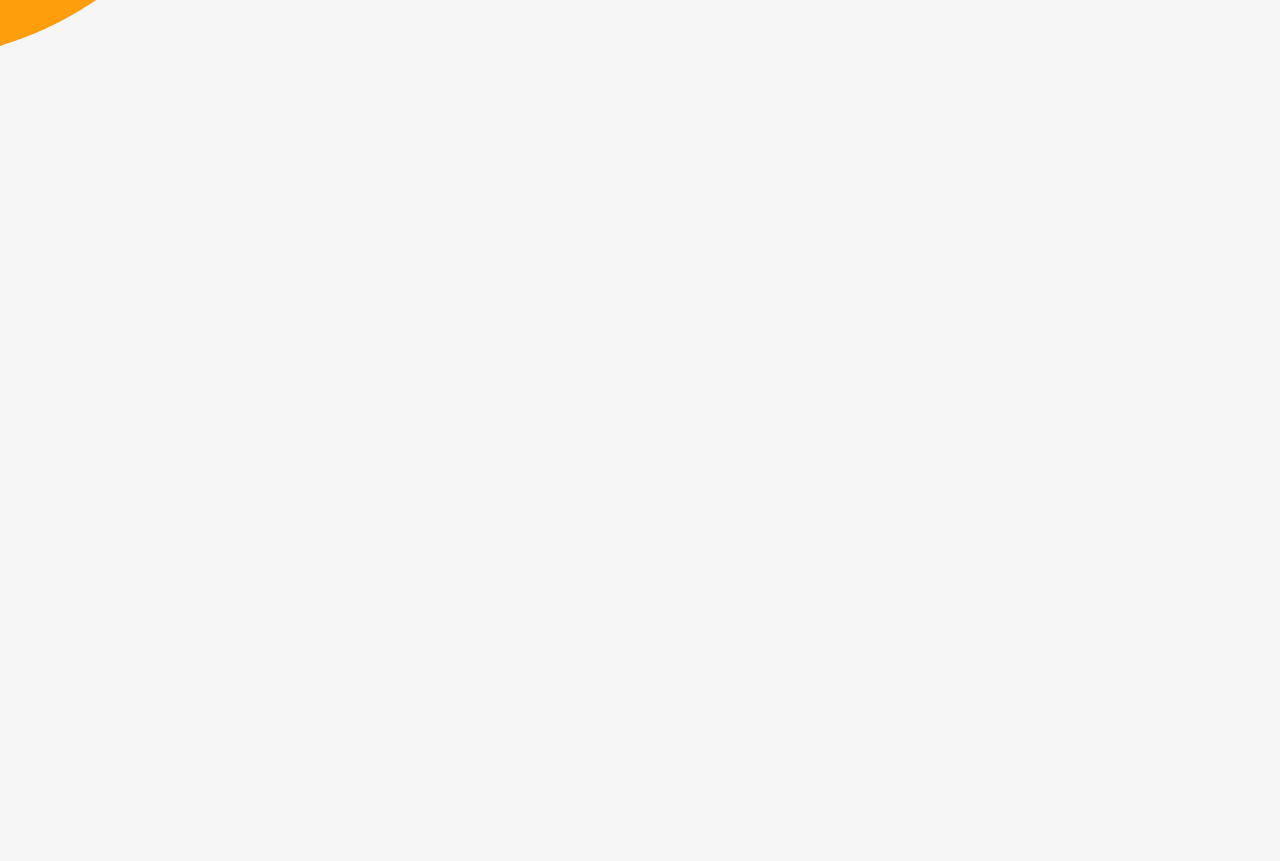
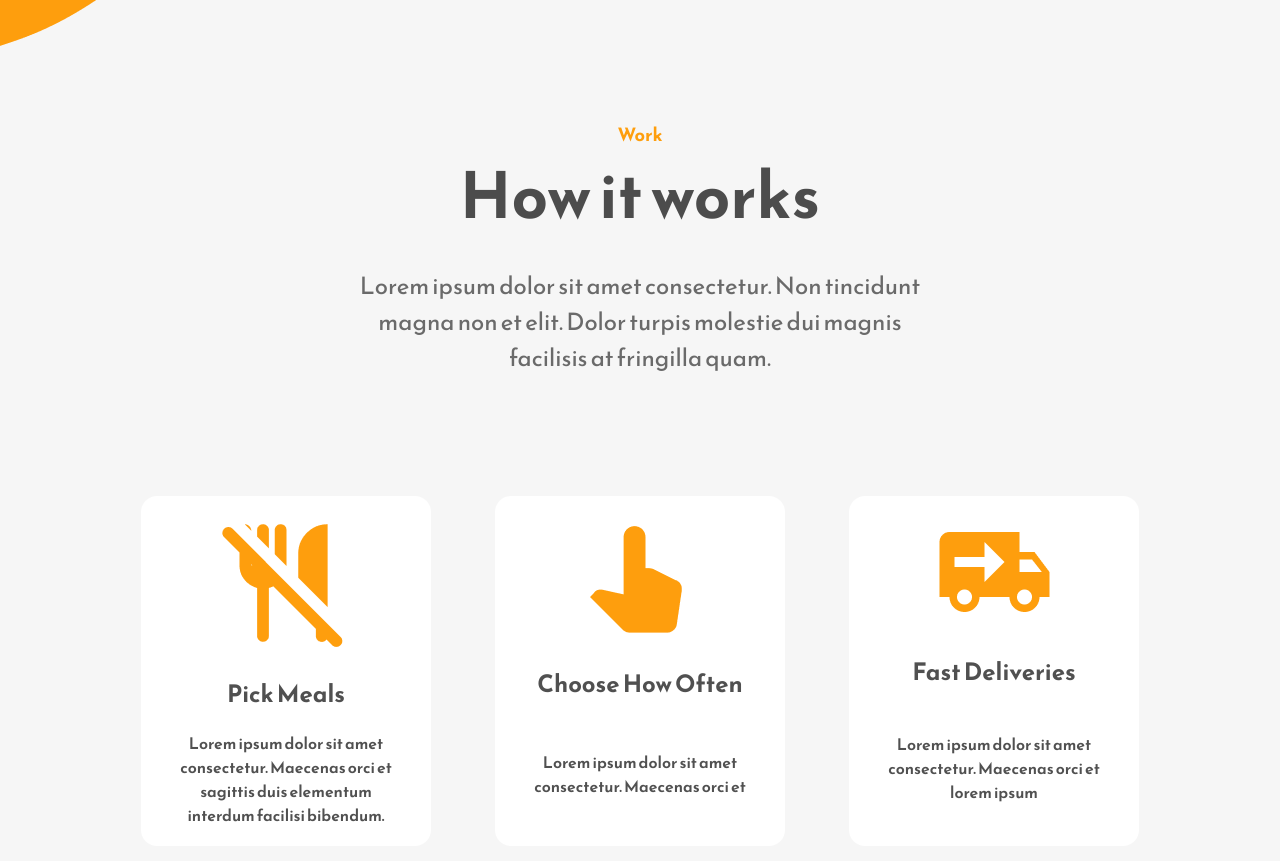
Before and after one commit to Cachumbin/restaurantlandingpage, a React (Create React App) app: page / in a window 1280 px wide. Shown: the part 2120-2981 px from the top of the page. Before the commit the page ends 2190 px from the top, so only its background shows below. Built offline with nearby package versions, Linux system fonts and the light colour scheme.

Commit message:
build: Completed the Work component

```diff
--- a/src/App.js
+++ b/src/App.js
@@ -1,12 +1,14 @@
 import './App.css';
 import Home from './Components/Home';
 import About from './Components/About';
+import Work from './Components/Work';
 
 function App() {
   return (
     <div className="App">
       <Home/>
       <About/>
+      <Work/>
     </div>
   );
 }
--- a/src/Components/Work.js
+++ b/src/Components/Work.js
@@ -25,7 +25,7 @@ const Work = () => {
     <div className='work-section-wrapper'>
         <div className='work-section-top'>
             <p className='primary-subheading'>Work</p>
-            <h1 className='primary-subheading'>How it works</h1>
+            <h1 className='primary-heading'>How it works</h1>
             <p className='primary-text'>Lorem ipsum dolor sit amet consectetur. Non tincidunt
                 magna non et elit. Dolor  turpis molestie dui
                 magnis facilisis at fringilla quam.
@@ -33,7 +33,15 @@ const Work = () => {
         </div>
         <div className='work-section-bottom'>
             {
-                workInfoData.map()
+                workInfoData.map((data) => (
+                    <div className='work-section-info'>
+                        <div className='info-boxes-img-container'>
+                            <img src={data.image} alt="" />
+                        </div>
+                        <h2>{data.title}</h2>
+                        <p>{data.text}</p>
+                    </div>
+                ))
             }
         </div>
     </div>
```
